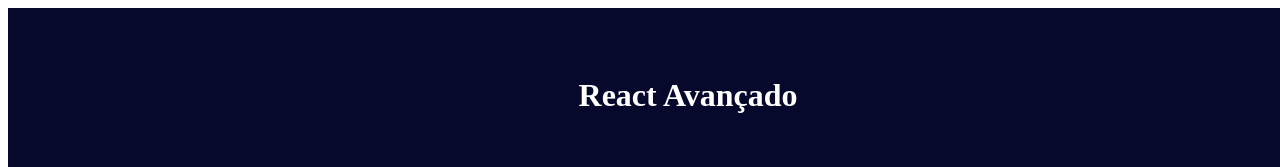
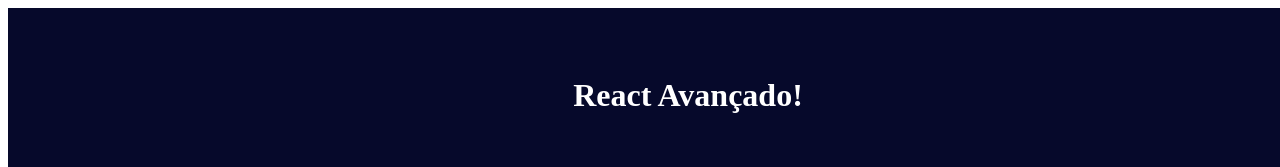
Before and after one commit to ivansorroche/AdvancedReact, a Next.js app: page / in a window 1280 px wide. Shown: the top 167 px of the page. Built offline with nearby package versions, Linux system fonts and the light colour scheme.

Commit message:
teste commit

```diff
--- a/src/components/Main/index.tsx
+++ b/src/components/Main/index.tsx
@@ -2,7 +2,7 @@ import * as S from './styles'
 
 const Main = () => (
     <S.Wrapper>
-      <h1>React Avançado</h1>
+      <h1>React Avançado!</h1>
     </S.Wrapper>
   )
   export default Main
```
